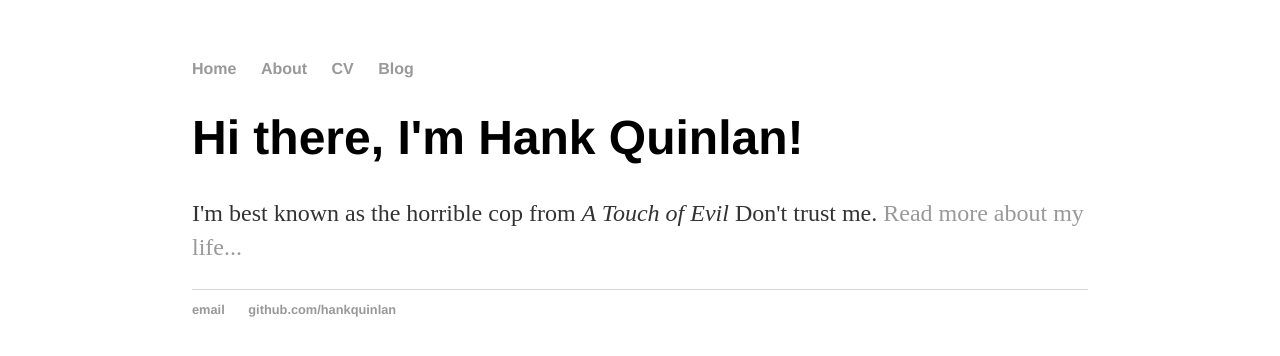
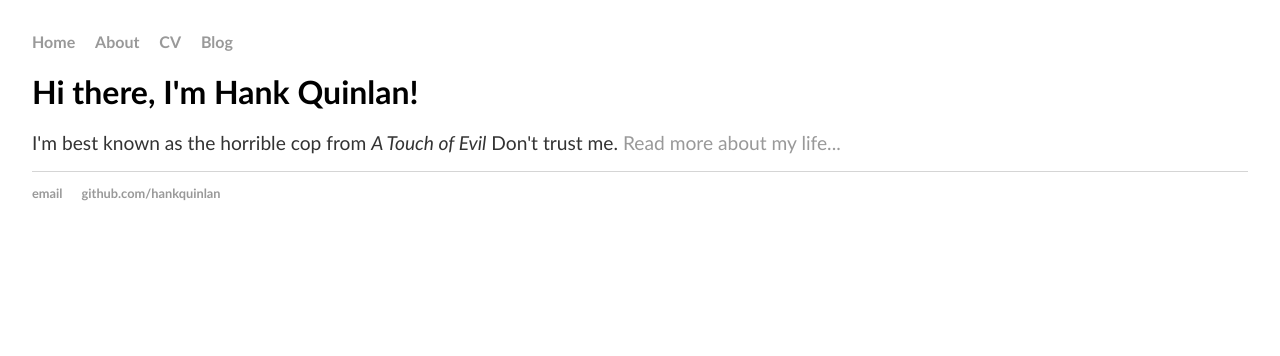
Before and after one commit to mmatti/mmatti.github.io, a Jekyll site: the page built from index.html, in a window 1280 px wide. Shown: the top 356 px of the page. Built offline with Jekyll 4.4.1, drawn with Linux system fonts in a browser that asks for light colours.

Commit message:
Update main.css

```diff
--- a/css/main.css
+++ b/css/main.css
@@ -1,43 +1,45 @@
-body {
-    margin: 60px auto;
-    width: 70%;
+body{
+	font-family:'Avenir Next',Calibri,Arial,sans-serif;
+	margin:2rem;
 }
-nav ul, footer ul {
-    font-family:'Helvetica', 'Arial', 'Sans-Serif';
-    padding: 0px;
-    list-style: none;
-    font-weight: bold;
+nav ul,footer ul{
+	padding:0;
+	list-style:none;
+	font-weight:bold;
 }
-nav ul li, footer ul li {
-    display: inline;
-    margin-right: 20px;
+nav ul li,footer ul li{
+	display:inline;
+	margin-right:1rem;
 }
-a {
-    text-decoration: none;
-    color: #999;
+a{
+	text-decoration:none;
+	color:#999;
 }
-a:hover {
-    text-decoration: underline;
+a:hover{
+	text-decoration:underline;
 }
-h1 {
-    font-size: 3em;
-    font-family:'Helvetica', 'Arial', 'Sans-Serif';
+h1{
+	font-size:2rem;
 }
-p {
-    font-size: 1.5em;
-    line-height: 1.4em;
-    color: #333;
+p{
+	font-size:1.2rem;
+	line-height:1;
+	color:#333;
 }
-footer {
-    border-top: 1px solid #d5d5d5;
-    font-size: .8em;
+footer{
+	border-top:1px solid #d5d5d5;
+	font-size:0.8em;
 }
 
-ul.posts {
-    margin: 20px auto 40px;
-    font-size: 1.5em;
+ul.posts{
+	margin:20px auto 40px;
+	font-size:1.2rem;
 }
 
-ul.posts li {
-    list-style: none;
+ul.posts li{
+	list-style:none;
 }
+img{
+	width:80%;
+	max-width:100%;
+}
```
